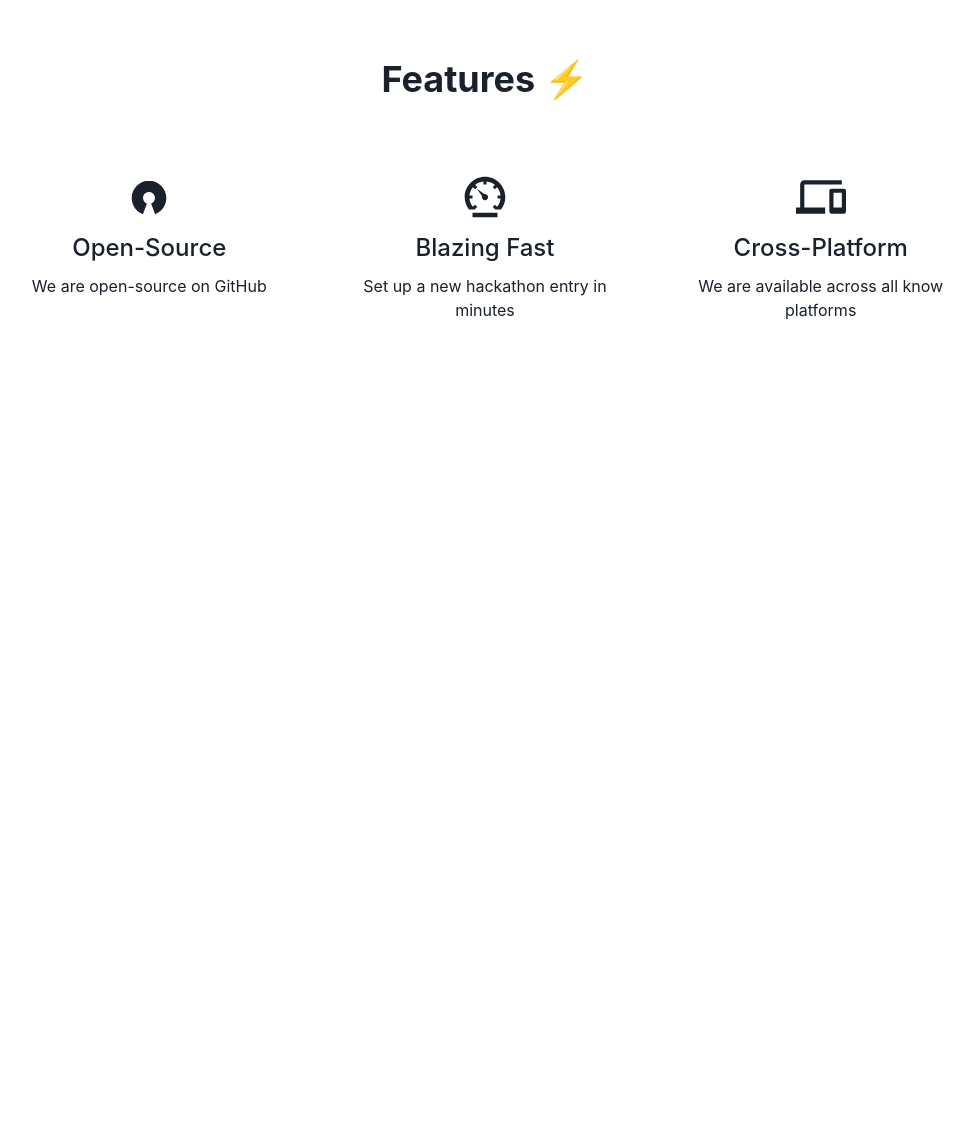
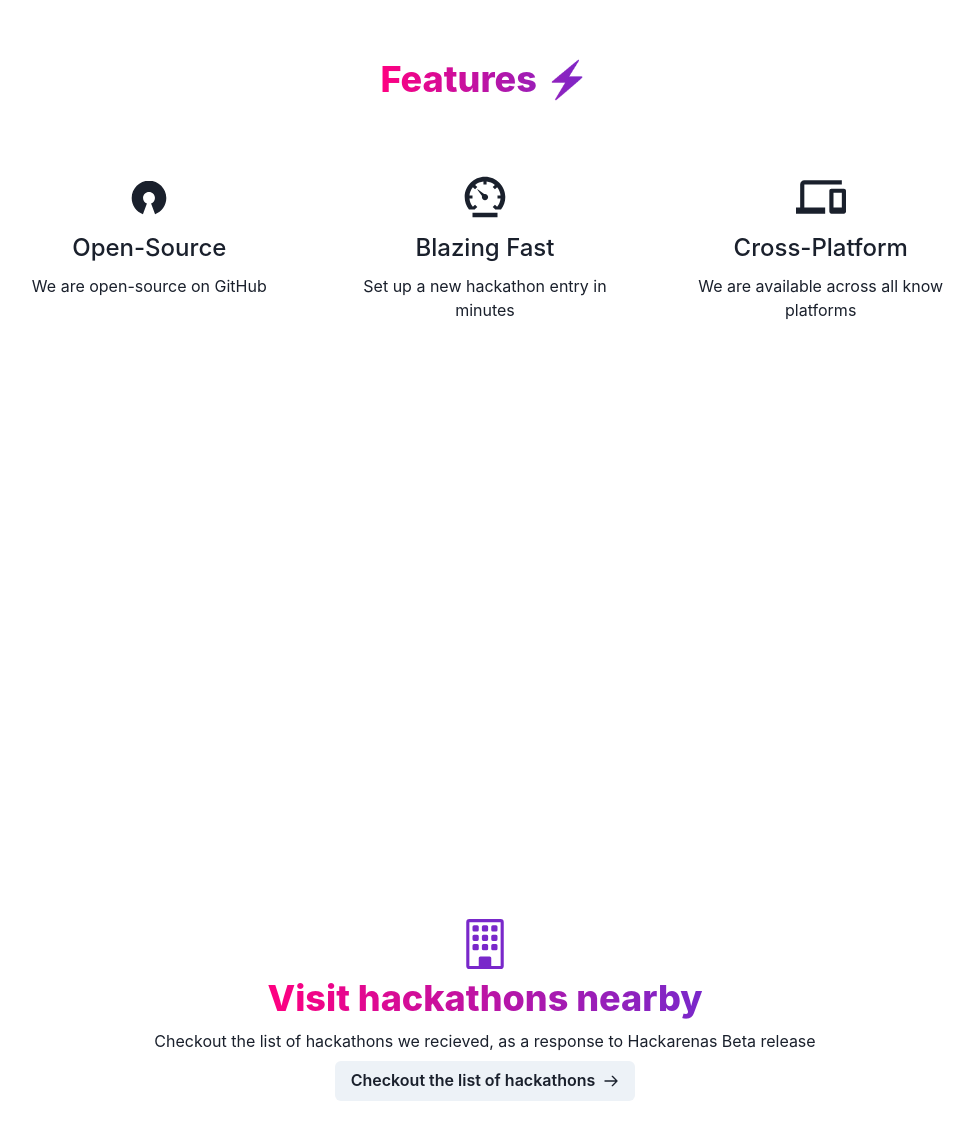
Before and after one commit to GeoBrodas/hackarena, a Next.js app: page / in a window 1280 px wide. Shown: the part 1034-2174 px from the top of the page, without its empty margins (155-1128 px from the left). Before the commit the page ends 1644 px from the top, so only its background shows below. Built offline with nearby package versions, Linux system fonts and the light colour scheme.

Commit message:
add hackathons-callout section

```diff
--- a/components/EntryComponent.js
+++ b/components/EntryComponent.js
@@ -1,4 +1,5 @@
 import { Box } from '@chakra-ui/react';
+import CallToHackathons from './landing/CallToHackathons';
 import Features from './landing/Features';
 import Hero from './landing/Hero';
 import LandingPageHeader from './ui/LandingPageHeader';
@@ -14,6 +15,9 @@ function EntryComponent() {
 
       {/* Features */}
       <Features />
+
+      {/* Hackathons */}
+      <CallToHackathons />
     </Box>
   );
 }
--- /dev/null
+++ b/components/landing/CallToHackathons.js
@@ -0,0 +1,46 @@
+import { Button, Center, Heading, Text, VStack } from '@chakra-ui/react';
+import Link from 'next/link';
+import { HiOutlineArrowRight } from 'react-icons/hi';
+import { BsBuilding } from 'react-icons/bs';
+
+function CallToHackathons() {
+  return (
+    <Center
+      marginY={{ base: '100px', md: '0px', lg: '0px' }}
+      style={{
+        height: '100vh',
+      }}
+    >
+      <VStack>
+        <BsBuilding
+          style={{
+            width: '50px',
+            height: '50px',
+            color: '#7928CA',
+          }}
+        />
+        <Heading
+          bgGradient="linear(to-l, #7928CA, #FF0080)"
+          bgClip="text"
+          fontSize="4xl"
+          fontWeight="extrabold"
+        >
+          Visit hackathons nearby
+        </Heading>
+
+        <Text>
+          Checkout the list of hackathons we recieved, as a response to
+          Hackarenas Beta release
+        </Text>
+
+        <Link href="/hackathons">
+          <Button rightIcon={<HiOutlineArrowRight />}>
+            Checkout the list of hackathons
+          </Button>
+        </Link>
+      </VStack>
+    </Center>
+  );
+}
+
+export default CallToHackathons;
--- a/components/landing/Features.js
+++ b/components/landing/Features.js
@@ -17,7 +17,14 @@ function Features() {
       }}
     >
       <VStack spacing={'30px'}>
-        <Heading marginX={'auto'} textAlign={'center'}>
+        <Heading
+          bgGradient="linear(to-l, #7928CA, #FF0080)"
+          bgClip="text"
+          fontSize="4xl"
+          fontWeight="extrabold"
+          marginX={'auto'}
+          textAlign={'center'}
+        >
           Features ⚡
         </Heading>
 
```
